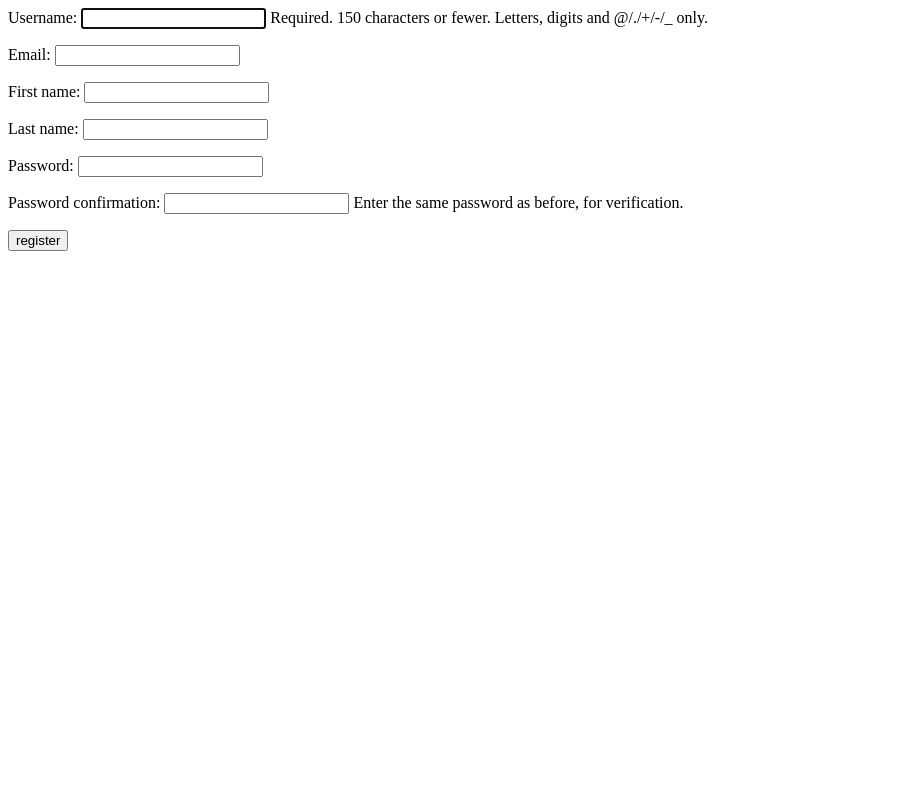
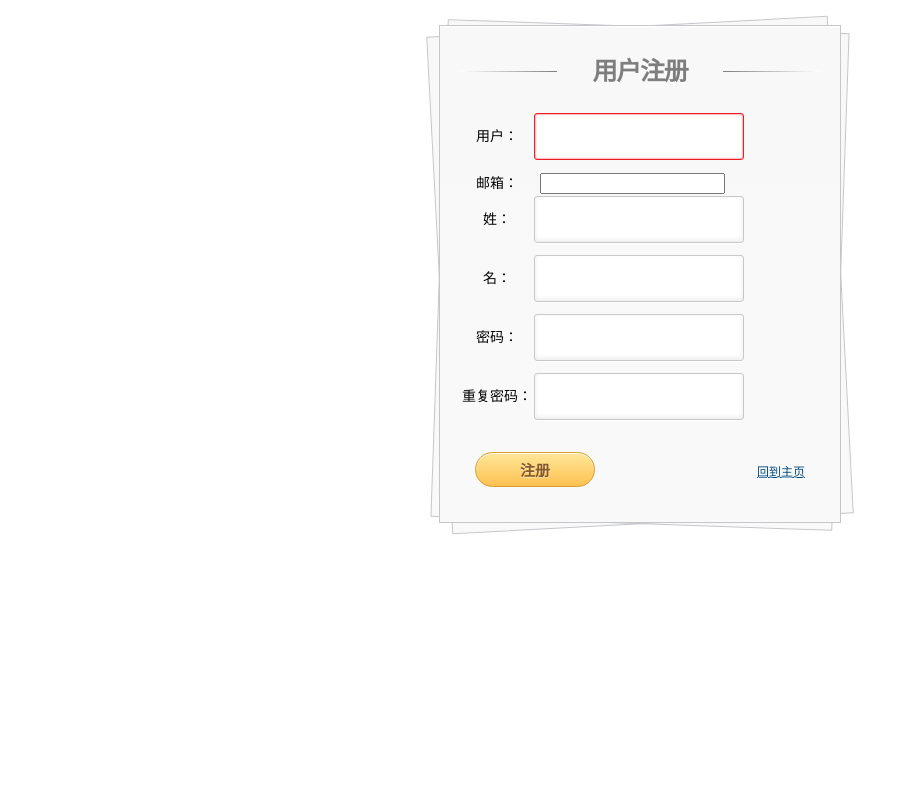
Before and after one commit to lichong012245/hefei-lis, a Django app: page /accounts/register/ in a window 1280 px wide. Shown: the whole page, without its empty margins (0-909 px from the left). Run offline with Django 3.2, Linux system fonts and the light colour scheme; parts of the project's set-up code (start-up, migrations or seed data) failed here and were passed over.

Commit message:
add accounts lologin,register,profile templates

```diff
--- a/lis/settings.py
+++ b/lis/settings.py
@@ -1,6 +1,6 @@
 # Django settings for lis project.
 
-DEBUG = False
+DEBUG = True
 TEMPLATE_DEBUG = DEBUG
 
 DAJAXICE_MEDIA_PREFIX="dajaxice"
--- /dev/null
+++ b/lis/static/lis/css/accounts.css
@@ -0,0 +1,261 @@
+{% load staticfiles %}
+/* Reset CSS */
+html, body, div, span, applet, object, iframe,
+h1, h2, h3, h4, h5, h6, p, blockquote, pre,
+a, abbr, acronym, address, big, cite, code,
+del, dfn, em, font, img, ins, kbd, q, s, samp,
+small, strike, strong, sub, sup, tt, var,
+b, u, i, center,
+dl, dt, dd, ol, ul, li,
+fieldset, form, label, legend,
+table, caption, tbody, tfoot, thead, tr, th, td {
+	margin: 0;
+	padding: 0;
+	border: 0;
+	outline: 0;
+	font-size: 100%;
+	vertical-align: baseline;
+	background: transparent;
+}
+body {
+	background: #DCDDDF url({% static "lis/images/accounts/7AF2Qzt.png" %});
+	color: #000;
+	font: 14px Arial;
+	margin: 0 auto;
+	padding: 0;
+	position: relative;
+}
+h1{ font-size:28px;}
+h2{ font-size:26px;}
+h3{ font-size:18px;}
+h4{ font-size:16px;}
+h5{ font-size:14px;}
+h6{ font-size:12px;}
+h1,h2,h3,h4,h5,h6{ color:#563D64;}
+small{ font-size:10px;}
+b, strong{ font-weight:bold;}
+a{ text-decoration: none; }
+a:hover{ text-decoration: underline; }
+.left { float:left; }
+.right { float:right; }
+.alignleft { float: left; margin-right: 15px; }
+.alignright { float: right; margin-left: 15px; }
+.clearfix:after,
+form:after {
+	content: ".";
+	display: block;
+	height: 0;
+	clear: both;
+	visibility: hidden;
+}
+.container { margin: 25px auto; position: relative; width: 900px; }
+#content {
+	background: #f9f9f9;
+	background: -moz-linear-gradient(top,  rgba(248,248,248,1) 0%, rgba(249,249,249,1) 100%);
+	background: -webkit-linear-gradient(top,  rgba(248,248,248,1) 0%,rgba(249,249,249,1) 100%);
+	background: -o-linear-gradient(top,  rgba(248,248,248,1) 0%,rgba(249,249,249,1) 100%);
+	background: -ms-linear-gradient(top,  rgba(248,248,248,1) 0%,rgba(249,249,249,1) 100%);
+	background: linear-gradient(top,  rgba(248,248,248,1) 0%,rgba(249,249,249,1) 100%);
+	filter: progid:DXImageTransform.Microsoft.gradient( startColorstr='#f8f8f8', endColorstr='#f9f9f9',GradientType=0 );
+	-webkit-box-shadow: 0 1px 0 #fff inset;
+	-moz-box-shadow: 0 1px 0 #fff inset;
+	-ms-box-shadow: 0 1px 0 #fff inset;
+	-o-box-shadow: 0 1px 0 #fff inset;
+	box-shadow: 0 1px 0 #fff inset;
+	border: 1px solid #c4c6ca;
+	margin: 0 auto;
+	padding: 25px 0 0;
+	position: relative;
+	text-align: center;
+	text-shadow: 0 1px 0 #fff;
+	width: 400px;
+}
+#content h1 {
+	color: #7E7E7E;
+	font: bold 25px Helvetica, Arial, sans-serif;
+	letter-spacing: -0.05em;
+	line-height: 20px;
+	margin: 10px 0 30px;
+}
+#content h1:before,
+#content h1:after {
+	content: "";
+	height: 1px;
+	position: absolute;
+	top: 10px;
+	width: 27%;
+}
+#content h1:after {
+	background: rgb(126,126,126);
+	background: -moz-linear-gradient(left,  rgba(126,126,126,1) 0%, rgba(255,255,255,1) 100%);
+	background: -webkit-linear-gradient(left,  rgba(126,126,126,1) 0%,rgba(255,255,255,1) 100%);
+	background: -o-linear-gradient(left,  rgba(126,126,126,1) 0%,rgba(255,255,255,1) 100%);
+	background: -ms-linear-gradient(left,  rgba(126,126,126,1) 0%,rgba(255,255,255,1) 100%);
+	background: linear-gradient(left,  rgba(126,126,126,1) 0%,rgba(255,255,255,1) 100%);
+    right: 0;
+}
+#content h1:before {
+	background: rgb(126,126,126);
+	background: -moz-linear-gradient(right,  rgba(126,126,126,1) 0%, rgba(255,255,255,1) 100%);
+	background: -webkit-linear-gradient(right,  rgba(126,126,126,1) 0%,rgba(255,255,255,1) 100%);
+	background: -o-linear-gradient(right,  rgba(126,126,126,1) 0%,rgba(255,255,255,1) 100%);
+	background: -ms-linear-gradient(right,  rgba(126,126,126,1) 0%,rgba(255,255,255,1) 100%);
+	background: linear-gradient(right,  rgba(126,126,126,1) 0%,rgba(255,255,255,1) 100%);
+    left: 0;
+}
+#content:after,
+#content:before {
+	background: #f9f9f9;
+	background: -moz-linear-gradient(top,  rgba(248,248,248,1) 0%, rgba(249,249,249,1) 100%);
+	background: -webkit-linear-gradient(top,  rgba(248,248,248,1) 0%,rgba(249,249,249,1) 100%);
+	background: -o-linear-gradient(top,  rgba(248,248,248,1) 0%,rgba(249,249,249,1) 100%);
+	background: -ms-linear-gradient(top,  rgba(248,248,248,1) 0%,rgba(249,249,249,1) 100%);
+	background: linear-gradient(top,  rgba(248,248,248,1) 0%,rgba(249,249,249,1) 100%);
+	filter: progid:DXImageTransform.Microsoft.gradient( startColorstr='#f8f8f8', endColorstr='#f9f9f9',GradientType=0 );
+	border: 1px solid #c4c6ca;
+	content: "";
+	display: block;
+	height: 100%;
+	left: -1px;
+	position: absolute;
+	width: 100%;
+}
+#content:after {
+	-webkit-transform: rotate(2deg);
+	-moz-transform: rotate(2deg);
+	-ms-transform: rotate(2deg);
+	-o-transform: rotate(2deg);
+	transform: rotate(2deg);
+	top: 0;
+	z-index: -1;
+}
+#content:before {
+	-webkit-transform: rotate(-3deg);
+	-moz-transform: rotate(-3deg);
+	-ms-transform: rotate(-3deg);
+	-o-transform: rotate(-3deg);
+	transform: rotate(-3deg);
+	top: 0;
+	z-index: -2;
+}
+#content form { margin: 0 20px; position: relative }
+#content form input[type="text"],
+#content form input[type="password"] {
+	-webkit-border-radius: 3px;
+	-moz-border-radius: 3px;
+	-ms-border-radius: 3px;
+	-o-border-radius: 3px;
+	border-radius: 3px;
+	-webkit-box-shadow: 0 1px 0 #fff, 0 -2px 5px rgba(0,0,0,0.08) inset;
+	-moz-box-shadow: 0 1px 0 #fff, 0 -2px 5px rgba(0,0,0,0.08) inset;
+	-ms-box-shadow: 0 1px 0 #fff, 0 -2px 5px rgba(0,0,0,0.08) inset;
+	-o-box-shadow: 0 1px 0 #fff, 0 -2px 5px rgba(0,0,0,0.08) inset;
+	box-shadow: 0 1px 0 #fff, 0 -2px 5px rgba(0,0,0,0.08) inset;
+	-webkit-transition: all 0.5s ease;
+	-moz-transition: all 0.5s ease;
+	-ms-transition: all 0.5s ease;
+	-o-transition: all 0.5s ease;
+	transition: all 0.5s ease;
+	background: #eae7e7 url({% static "lis/images/accounts/8bcLQqF.png" %}) no-repeat;
+	border: 1px solid #c8c8c8;
+	color: #777;
+	font: 13px Helvetica, Arial, sans-serif;
+	margin: 0 0 10px;
+	padding: 15px 10px 15px 40px;
+	width: 80%;
+}
+#content form input[type="text"]:focus,
+#content form input[type="password"]:focus {
+	-webkit-box-shadow: 0 0 2px #ed1c24 inset;
+	-moz-box-shadow: 0 0 2px #ed1c24 inset;
+	-ms-box-shadow: 0 0 2px #ed1c24 inset;
+	-o-box-shadow: 0 0 2px #ed1c24 inset;
+	box-shadow: 0 0 2px #ed1c24 inset;
+	background-color: #fff;
+	border: 1px solid #ed1c24;
+	outline: none;
+}
+#username { background-position: 10px 10px !important }
+#password { background-position: 10px -53px !important }
+#content form input[type="submit"] {
+	background: rgb(254,231,154);
+	background: -moz-linear-gradient(top,  rgba(254,231,154,1) 0%, rgba(254,193,81,1) 100%);
+	background: -webkit-linear-gradient(top,  rgba(254,231,154,1) 0%,rgba(254,193,81,1) 100%);
+	background: -o-linear-gradient(top,  rgba(254,231,154,1) 0%,rgba(254,193,81,1) 100%);
+	background: -ms-linear-gradient(top,  rgba(254,231,154,1) 0%,rgba(254,193,81,1) 100%);
+	background: linear-gradient(top,  rgba(254,231,154,1) 0%,rgba(254,193,81,1) 100%);
+	filter: progid:DXImageTransform.Microsoft.gradient( startColorstr='#fee79a', endColorstr='#fec151',GradientType=0 );
+	-webkit-border-radius: 30px;
+	-moz-border-radius: 30px;
+	-ms-border-radius: 30px;
+	-o-border-radius: 30px;
+	border-radius: 30px;
+	-webkit-box-shadow: 0 1px 0 rgba(255,255,255,0.8) inset;
+	-moz-box-shadow: 0 1px 0 rgba(255,255,255,0.8) inset;
+	-ms-box-shadow: 0 1px 0 rgba(255,255,255,0.8) inset;
+	-o-box-shadow: 0 1px 0 rgba(255,255,255,0.8) inset;
+	box-shadow: 0 1px 0 rgba(255,255,255,0.8) inset;
+	border: 1px solid #D69E31;
+	color: #85592e;
+	cursor: pointer;
+	float: left;
+	font: bold 15px Helvetica, Arial, sans-serif;
+	height: 35px;
+	margin: 20px 0 35px 15px;
+	position: relative;
+	text-shadow: 0 1px 0 rgba(255,255,255,0.5);
+	width: 120px;
+}
+#content form input[type="submit"]:hover {
+	background: rgb(254,193,81);
+	background: -moz-linear-gradient(top,  rgba(254,193,81,1) 0%, rgba(254,231,154,1) 100%);
+	background: -webkit-linear-gradient(top,  rgba(254,193,81,1) 0%,rgba(254,231,154,1) 100%);
+	background: -o-linear-gradient(top,  rgba(254,193,81,1) 0%,rgba(254,231,154,1) 100%);
+	background: -ms-linear-gradient(top,  rgba(254,193,81,1) 0%,rgba(254,231,154,1) 100%);
+	background: linear-gradient(top,  rgba(254,193,81,1) 0%,rgba(254,231,154,1) 100%);
+	filter: progid:DXImageTransform.Microsoft.gradient( startColorstr='#fec151', endColorstr='#fee79a',GradientType=0 );
+}
+#content form div a {
+	color: #004a80;
+    float: right;
+    font-size: 12px;
+    margin: 30px 15px 0 0;
+    text-decoration: underline;
+}
+.button {
+	background: rgb(247,249,250);
+	background: -moz-linear-gradient(top,  rgba(247,249,250,1) 0%, rgba(240,240,240,1) 100%);
+	background: -webkit-linear-gradient(top,  rgba(247,249,250,1) 0%,rgba(240,240,240,1) 100%);
+	background: -o-linear-gradient(top,  rgba(247,249,250,1) 0%,rgba(240,240,240,1) 100%);
+	background: -ms-linear-gradient(top,  rgba(247,249,250,1) 0%,rgba(240,240,240,1) 100%);
+	background: linear-gradient(top,  rgba(247,249,250,1) 0%,rgba(240,240,240,1) 100%);
+	filter: progid:DXImageTransform.Microsoft.gradient( startColorstr='#f7f9fa', endColorstr='#f0f0f0',GradientType=0 );
+	-webkit-box-shadow: 0 1px 2px rgba(0,0,0,0.1) inset;
+	-moz-box-shadow: 0 1px 2px rgba(0,0,0,0.1) inset;
+	-ms-box-shadow: 0 1px 2px rgba(0,0,0,0.1) inset;
+	-o-box-shadow: 0 1px 2px rgba(0,0,0,0.1) inset;
+	box-shadow: 0 1px 2px rgba(0,0,0,0.1) inset;
+	-webkit-border-radius: 0 0 5px 5px;
+	-moz-border-radius: 0 0 5px 5px;
+	-o-border-radius: 0 0 5px 5px;
+	-ms-border-radius: 0 0 5px 5px;
+	border-radius: 0 0 5px 5px;
+	border-top: 1px solid #CFD5D9;
+	padding: 15px 0;
+}
+.button a {
+	background: url({% static "lis/images/accounts/8bcLQqF.png" %}) 0 -112px no-repeat;
+	color: #7E7E7E;
+	font-size: 17px;
+	padding: 2px 0 2px 40px;
+	text-decoration: none;
+	-webkit-transition: all 0.3s ease;
+	-moz-transition: all 0.3s ease;
+	-ms-transition: all 0.3s ease;
+	-o-transition: all 0.3s ease;
+	transition: all 0.3s ease;
+}
+.button a:hover {
+	background-position: 0 -135px;
+	color: #00aeef;
+}
--- a/lis/templates/registration/register.html
+++ b/lis/templates/registration/register.html
@@ -1,5 +1,55 @@
-<form method="post" action="">
-{% csrf_token %}
-{{ form.as_p }}
-<input type="submit" value="register" />
-</form>
+
+{% load staticfiles %}
+<!DOCTYPE html>
+<!--[if lt IE 7 ]> <html lang="en" class="ie6 ielt8"> <![endif]-->
+<!--[if IE 7 ]>    <html lang="en" class="ie7 ielt8"> <![endif]-->
+<!--[if IE 8 ]>    <html lang="en" class="ie8"> <![endif]-->
+<!--[if (gte IE 9)|!(IE)]><!--> <html lang="en"> <!--<![endif]-->
+<head>
+<meta charset="utf-8">
+<title>李家大院</title>
+<link rel="stylesheet" type="text/css" href="{% static "lis/css/accounts.css" %}" />
+</head>
+<body>
+<div class="container">
+	<section id="content">
+		<form method="post" action="">
+                 {% csrf_token %}
+			<h1>用户注册</h1>
+<table>
+<tr>
+    <td>用户：</td>
+    <td>{{ form.username }}</td>
+</tr>
+<tr>
+    <td>邮箱：</td>
+    <td>{{ form.email }}</td>
+</tr>
+<tr>
+    <td>姓：</td>
+    <td>{{ form.first_name }}</td>
+</tr>
+<tr>
+    <td>名：</td>
+    <td>{{ form.last_name }}</td>
+</tr>
+<tr>
+    <td>密码：</td>
+    <td>{{ form.password1 }}</td>
+</tr>
+<tr>
+    <td>重复密码：</td>
+    <td>{{ form.password2 }}</td>
+</tr>
+</table>
+
+
+			<div>
+				<input type="submit" value="注册" />
+				<a href="/">回到主页</a>
+			</div>
+		</form><!-- form -->
+	</section><!-- content -->
+</div><!-- container -->
+</body>
+</html>
```
Also changed, not shown: lis/templates/registration/login.html (+31 -16 lines), lis/templates/registration/profile.html (+39 -7 lines), lis/static/lis/images/accounts/7AF2Qzt.png (added), lis/static/lis/images/accounts/8bcLQqF.png (added).
